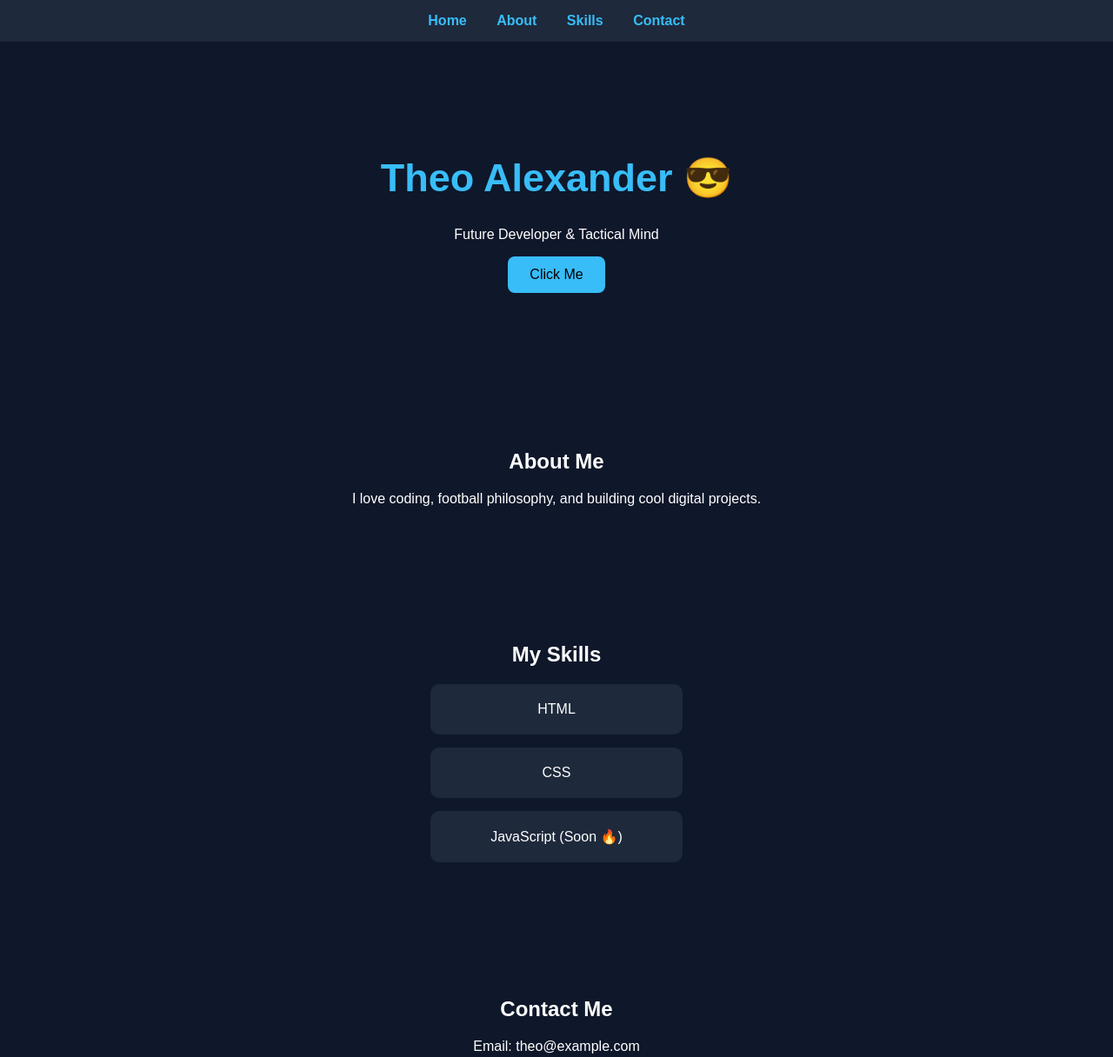
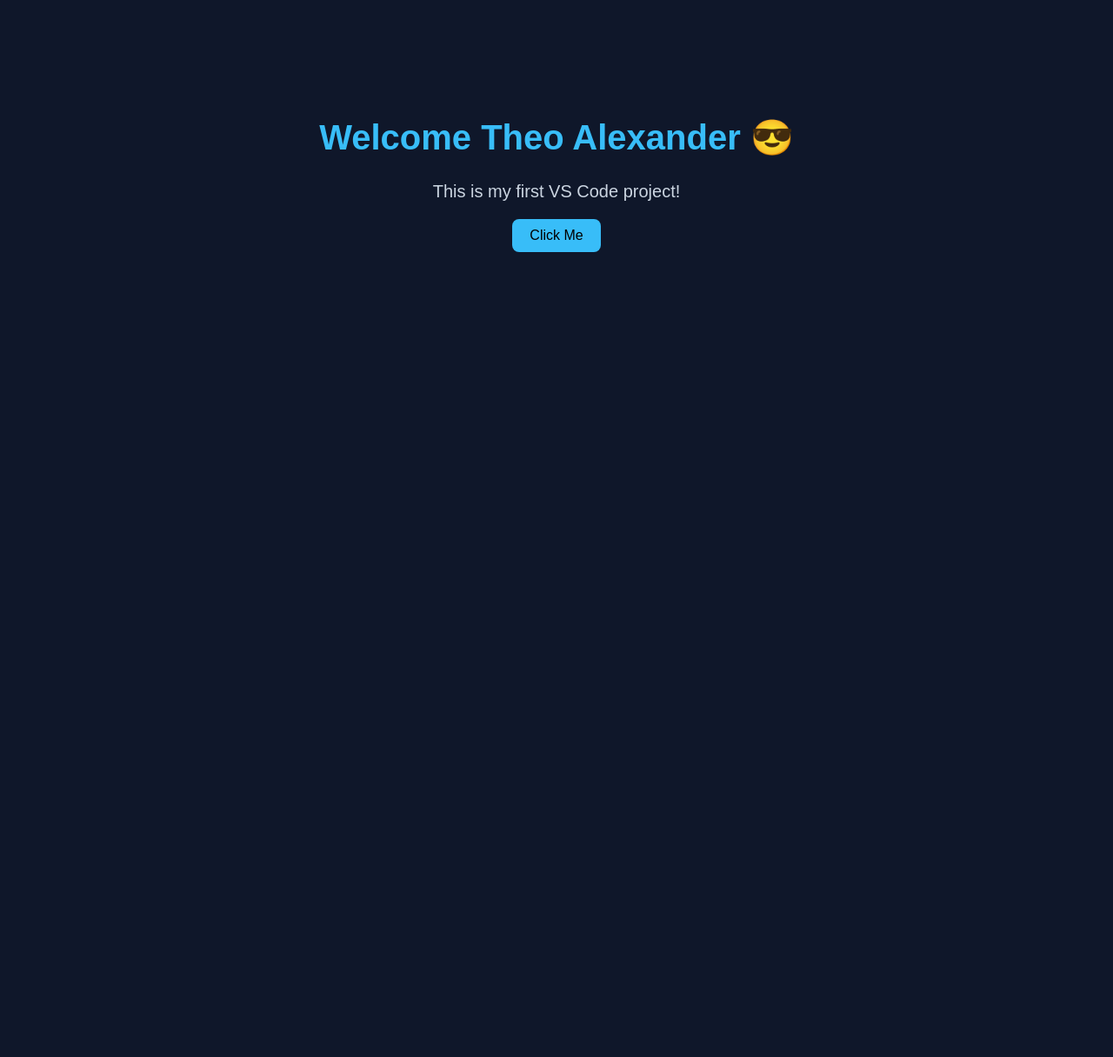
Before and after one commit to Theoo6781/theo-website, a plain HTML site: page index.html in a window 1280 px wide. Shown: the top 1216 px of the page at 87% size. After the commit the page ends 800 px from the top, so only its background shows below. Drawn offline with Linux system fonts and the light colour scheme.

Commit message:
Add files via upload

```diff
--- a/index.html
+++ b/index.html
@@ -3,125 +3,46 @@
 
 <head>
     <meta charset="UTF-8">
-    <meta name="viewport" content="width=device-width, initial-scale=1.0">
-    <title>Theo Alexander | Portfolio</title>
-
+    <title>Theo Alexander Website</title>
     <style>
         body {
-            margin: 0;
+            background-color: #0f172a;
             font-family: Arial, sans-serif;
-            background: #0f172a;
             color: white;
-            scroll-behavior: smooth;
+            text-align: center;
+            padding-top: 100px;
         }
 
-        /* NAVBAR */
-        nav {
-            background: #1e293b;
-            padding: 15px;
-            text-align: center;
-        }
-
-        nav a {
-            color: #38bdf8;
-            margin: 0 15px;
-            text-decoration: none;
-            font-weight: bold;
-        }
-
-        nav a:hover {
-            color: white;
-        }
-
-        /* HERO */
-        .hero {
-            text-align: center;
-            padding: 100px 20px;
-        }
-
-        .hero h1 {
-            font-size: 45px;
+        h1 {
+            font-size: 40px;
             color: #38bdf8;
         }
 
+        p {
+            font-size: 20px;
+            color: #cbd5e1;
+        }
+
         button {
-            padding: 12px 25px;
-            background: #38bdf8;
+            padding: 10px 20px;
+            font-size: 16px;
+            background-color: #38bdf8;
             border: none;
             border-radius: 8px;
             cursor: pointer;
-            font-size: 16px;
-            transition: 0.3s;
         }
 
         button:hover {
-            background: #0ea5e9;
-            transform: scale(1.05);
-        }
-
-        /* SECTION */
-        section {
-            padding: 60px 20px;
-            text-align: center;
-        }
-
-        .card {
-            background: #1e293b;
-            margin: 15px auto;
-            padding: 20px;
-            border-radius: 10px;
-            width: 250px;
-            transition: 0.3s;
-        }
-
-        .card:hover {
-            transform: translateY(-10px);
-        }
-
-        /* FOOTER */
-        footer {
-            background: #1e293b;
-            padding: 20px;
-            text-align: center;
+            background-color: #0ea5e9;
         }
     </style>
 </head>
 
 <body>
 
-    <nav>
-        <a href="#home">Home</a>
-        <a href="#about">About</a>
-        <a href="#skills">Skills</a>
-        <a href="#contact">Contact</a>
-    </nav>
-
-    <div class="hero" id="home">
-        <h1>Theo Alexander 😎</h1>
-        <p>Future Developer & Tactical Mind</p>
-        <button onclick="alert('No Striker No Problem 🔥')">Click Me</button>
-    </div>
-
-    <section id="about">
-        <h2>About Me</h2>
-        <p>I love coding, football philosophy, and building cool digital projects.</p>
-    </section>
-
-    <section id="skills">
-        <h2>My Skills</h2>
-        <div class="card">HTML</div>
-        <div class="card">CSS</div>
-        <div class="card">JavaScript (Soon 🔥)</div>
-    </section>
-
-    <section id="contact">
-        <h2>Contact Me</h2>
-        <p>Email: theo@example.com</p>
-    </section>
-
-    <footer>
-        © 2026 Theo Alexander. All Rights Reserved.
-    </footer>
+    <h1>Welcome Theo Alexander 😎</h1>
+    <p>This is my first VS Code project!</p>
+    <button onclick="alert('No Striker No Problem 😎🔥')">Click Me</button>
 
 </body>
 
```
